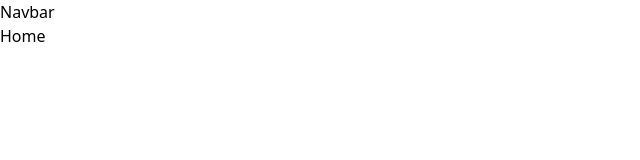
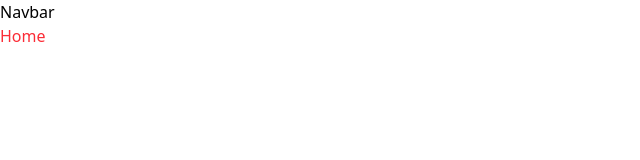
Before and after one commit to AdieDev0/Jollibee---static, a React (Vite) app in the folder jollibee/: page / in a window 1280 px wide. Shown: the top 160 px of the page, without its empty margins (0-640 px from the left). Built offline with nearby package versions, Linux system fonts and the light colour scheme.

Commit message:
style: change Home component text color to red

```diff
--- a/jollibee/src/components/Home.jsx
+++ b/jollibee/src/components/Home.jsx
@@ -2,7 +2,7 @@ import React from 'react'
 
 const Home = () => {
   return (
-    <div>Home</div>
+    <div className='text-red-500'>Home</div>
   )
 }
 
```
